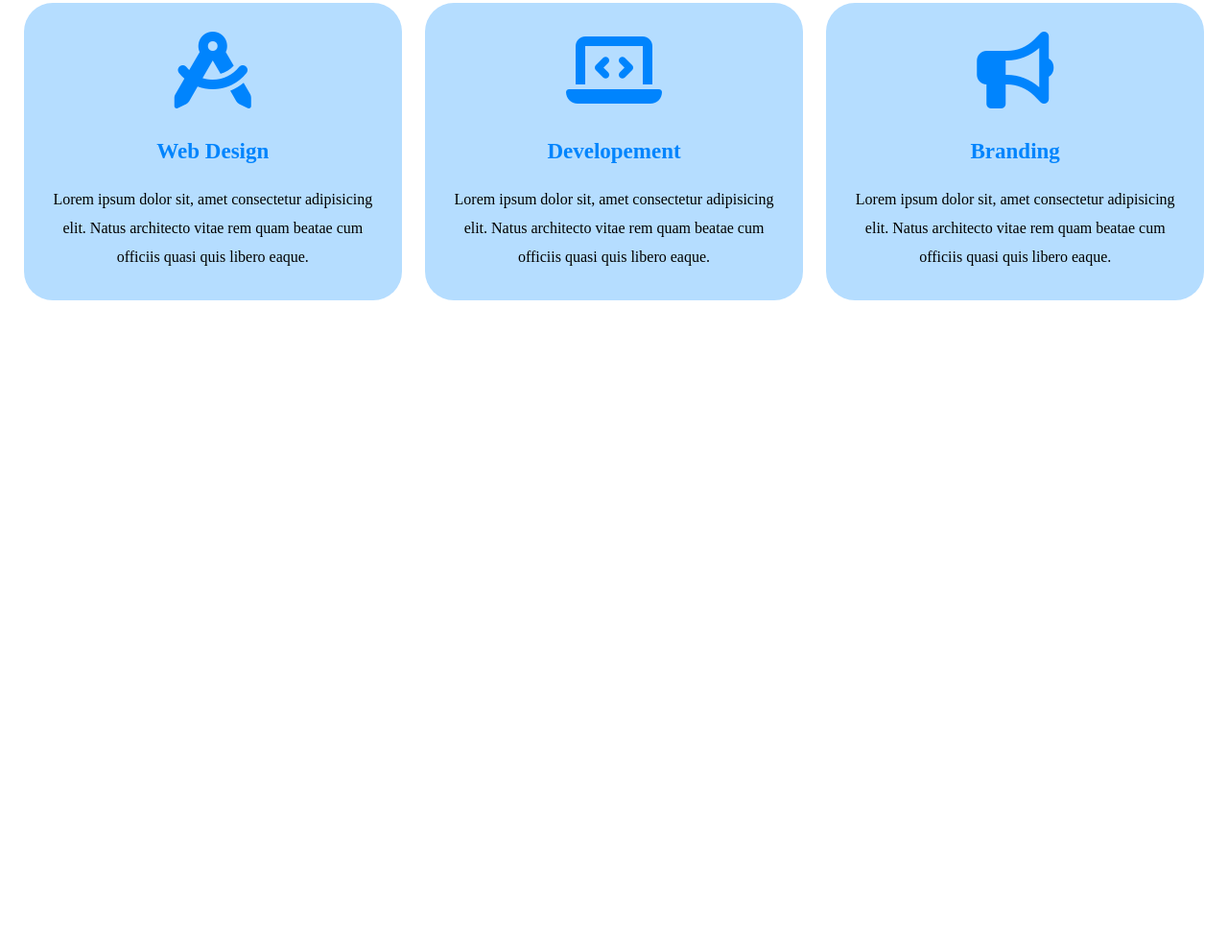
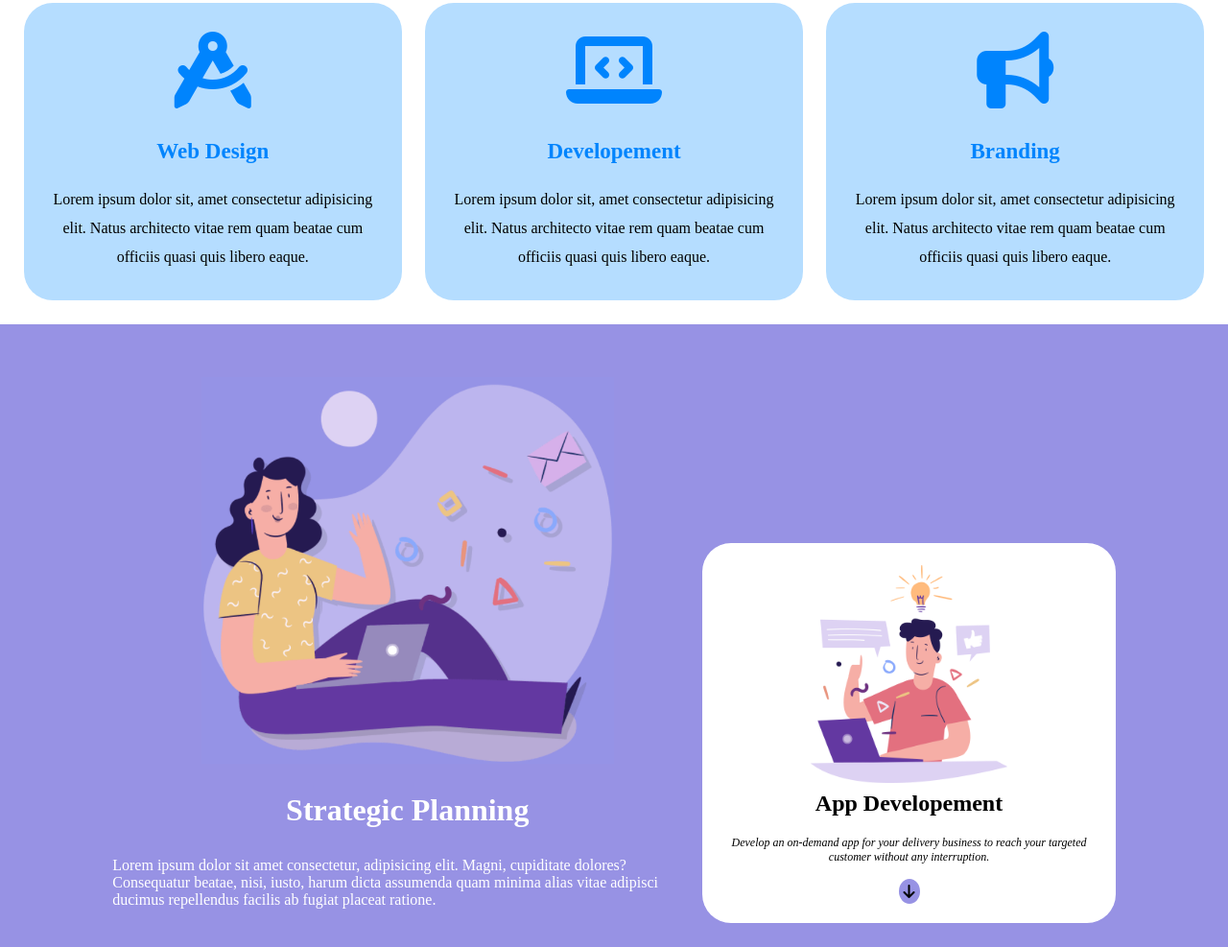
Before and after one commit to Fez06/htmlcss-responsive-layout, a plain HTML site: page index.html in a window 1280 px wide. Shown: the part 547-1534 px from the top of the page at 96% size. Before the commit the page ends 885 px from the top, so only its background shows below. Drawn offline with Linux system fonts and the light colour scheme.

Commit message:
strategic planning fatta

```diff
--- a/css/style.css
+++ b/css/style.css
@@ -16,7 +16,7 @@ body {
     --first-color-light: #b5ddff;
     --secondary-color: #9792e4;
 }
-.nav, main {
+.nav, main, .planning, .pro-container {
     display: flex;
 }
 
@@ -81,9 +81,14 @@ ul {
 
 }
 /* -----MAIN-----  */
-main {
+/* ----sezione pro -----  */
+.pro-container {
     gap: 20px 0;
     padding: 25px;
+    flex-direction: column;
+}
+
+main {
     flex-direction: column;
 }
 
@@ -158,7 +163,7 @@ section {
 }
 /* ----RESPONDIVE main TABLET 768-----  */
 @media screen and (min-width: 768px) {
-    main {
+    .pro-container {
         max-width: 768px;
         flex-direction: row;
         flex-wrap: wrap;
@@ -181,7 +186,7 @@ section {
 }
 /* ----RESPONDIVE main DESKTOP 992-----  */
 @media screen and (min-width: 992px) {
-    main {
+    .pro-container {
         max-width: 100vw;
     }
 
@@ -196,4 +201,95 @@ section {
 
 }
 
+/* ----- sezione strategic planning ----  */
+.planning {
+    background-color: var(--secondary-color);
+    flex-direction: column;
+    padding: 25px;
+    text-align: center;
+}
+
+.planning img {
+    max-width: 100%;
+}
+
+.planning-uno img {
+    padding-top: 30px;
+}
+
+.planning h1{
+    padding-top: 30px;
+}
+
+.planning-uno {
+    color: white;
+}
+
+.planning-uno:not(img) {
+    text-align: left;
+}
+
+.planning-uno h1 {
+    padding-bottom: 30px;
+}
+
+.planning-uno p {
+    padding-bottom: 15px;
+}
+
+.planning-due {
+    background-color: white;
+    padding: 20px;
+    border-radius: 30px;
+}
+
+.planning-due h2 {
+    padding-bottom: 20px;
+}
+
+.planning-due p {
+    font-size: 12px;
+    padding-bottom: 15px;
+}
+
+.planning-due i {
+    padding: 5px;
+    background-color: var(--secondary-color);
+    border-radius: 50%;
+}
+
+/* ----RESPONDIVE main TABLET 768-----  */
+/* ----RESPONDIVE main DESKTOP 992-----  */
+@media screen and (min-width: 992px) {
+    .planning {
+        flex-direction: row;
+        justify-content: center;
+    }
+
+    .planning-uno {
+       max-width: 50%;
+       display: flex;
+       flex-direction: column;
+       justify-content: space-around;
+       align-items: center;
+    }
+
+    .planning-uno img {
+        max-width: 70%;
+    }
+
+    .planning-due {
+        max-width: 35%;
+        height: 80%;
+        align-self: end;
+    }
+
+    .planning-due img {
+        max-width: 60%;
+    }
+}
+
+/* ----- sezione testimonials ----  */
+
+
 /* -----FOOTER-----  */
--- a/index.html
+++ b/index.html
@@ -26,6 +26,9 @@
     </header>
 
     <main>
+
+        <!-- prima sezione sui pro  -->
+        <div class="pro-container">
             <section class="pro pro-double">
                 <div class="double">
                     <article>
@@ -84,6 +87,30 @@
                     quis libero eaque.
                 </p>
             </section>
+        </div>
+        <!-- seconda sezione sul planning  -->
+        <div class="planning">
+            <div class="planning-uno">
+                <img src="img/planning1.png" alt="planning">
+                <h1>Strategic Planning</h1>
+                <p>
+                    Lorem ipsum dolor sit amet consectetur, adipisicing elit. Magni, cupiditate dolores? Consequatur beatae, nisi, iusto, harum dicta assumenda quam minima alias vitae adipisci ducimus repellendus facilis ab fugiat placeat ratione.
+                </p>
+            </div>
+
+            <div class="planning-due">
+                <img src="img/planning2.png" alt="planning">
+                <h2>App Developement</h2>
+                <p><em>
+                    Develop an on-demand app for your delivery
+                    business to reach your targeted customer without any
+                    interruption.
+                </em></p>
+                <i class="fa-solid fa-arrow-down"></i>
+            </div>
+        </div>
+
+
     </main>
 </body>
 </html>
```
Lines whose indentation alone changed are shown as unchanged.
